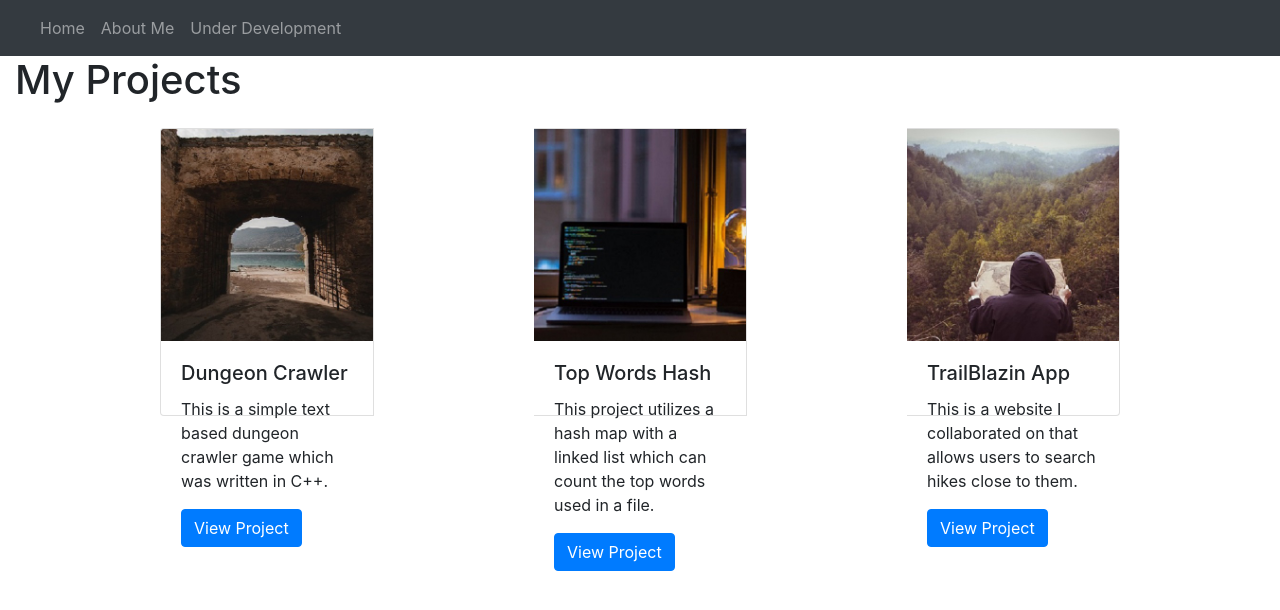
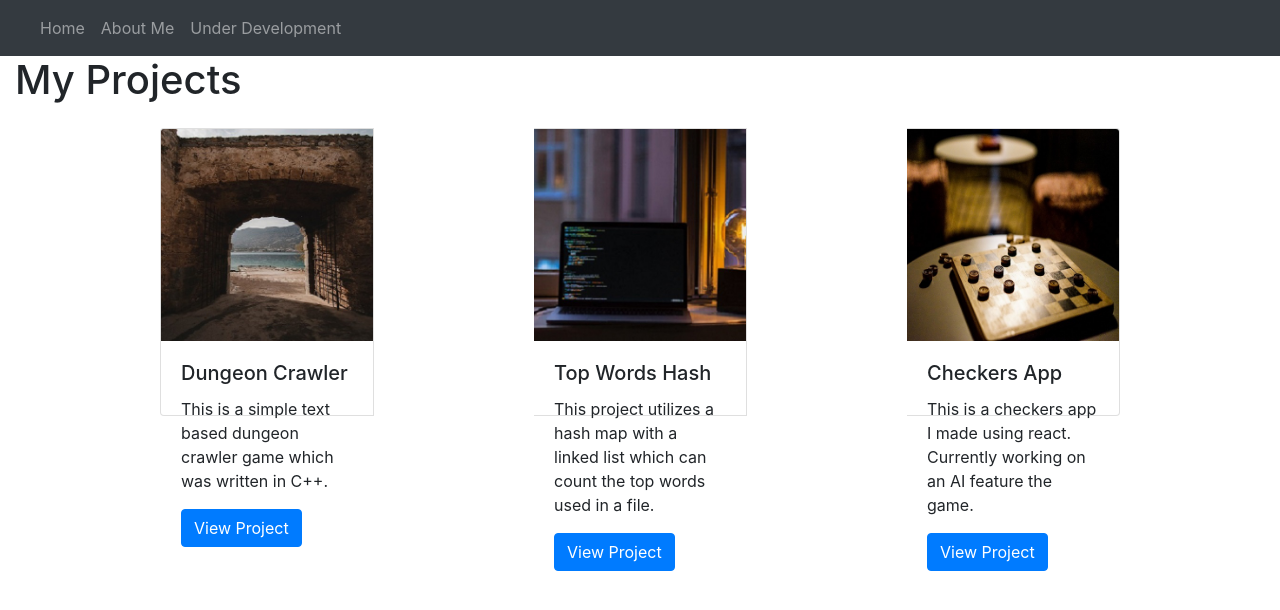
Before and after one commit to kochkam/michaelsBlog, a React (Create React App) app: page / in a window 1280 px wide. Shown: the top 610 px of the page. Built offline with nearby package versions, Linux system fonts and the light colour scheme.

Commit message:
updated home.js

```diff
--- a/src/Views/home.js
+++ b/src/Views/home.js
@@ -6,7 +6,7 @@ import img1 from './img1.jpg'
 import CardDeck from 'react-bootstrap/CardGroup'
 import Jumbotron from 'react-bootstrap/Jumbotron'
 import img2 from './img2.jpg'
-import img4 from './img4.jpg'
+import img6 from './img6.jpg'
 import Container from 'react-bootstrap/Container'
 import './card-style.css'
 
@@ -41,11 +41,11 @@ return(
     </Card.Body>
     </Card>
     <Card className= "card-style" style={{ width: '480rem' }}>
-    <Card.Img variant="top" src={img4} />
+    <Card.Img variant="top" src={img6} />
     <Card.Body>
-        <Card.Title>TrailBlazin App</Card.Title>
+        <Card.Title>Checkers App</Card.Title>
         <Card.Text>
-        This is a website I collaborated on that allows users to search hikes close to them.
+        This is a checkers app I made using react. Currently working on an AI feature the game.
         </Card.Text>
         <Button variant="primary">View Project</Button>
     </Card.Body>
```
